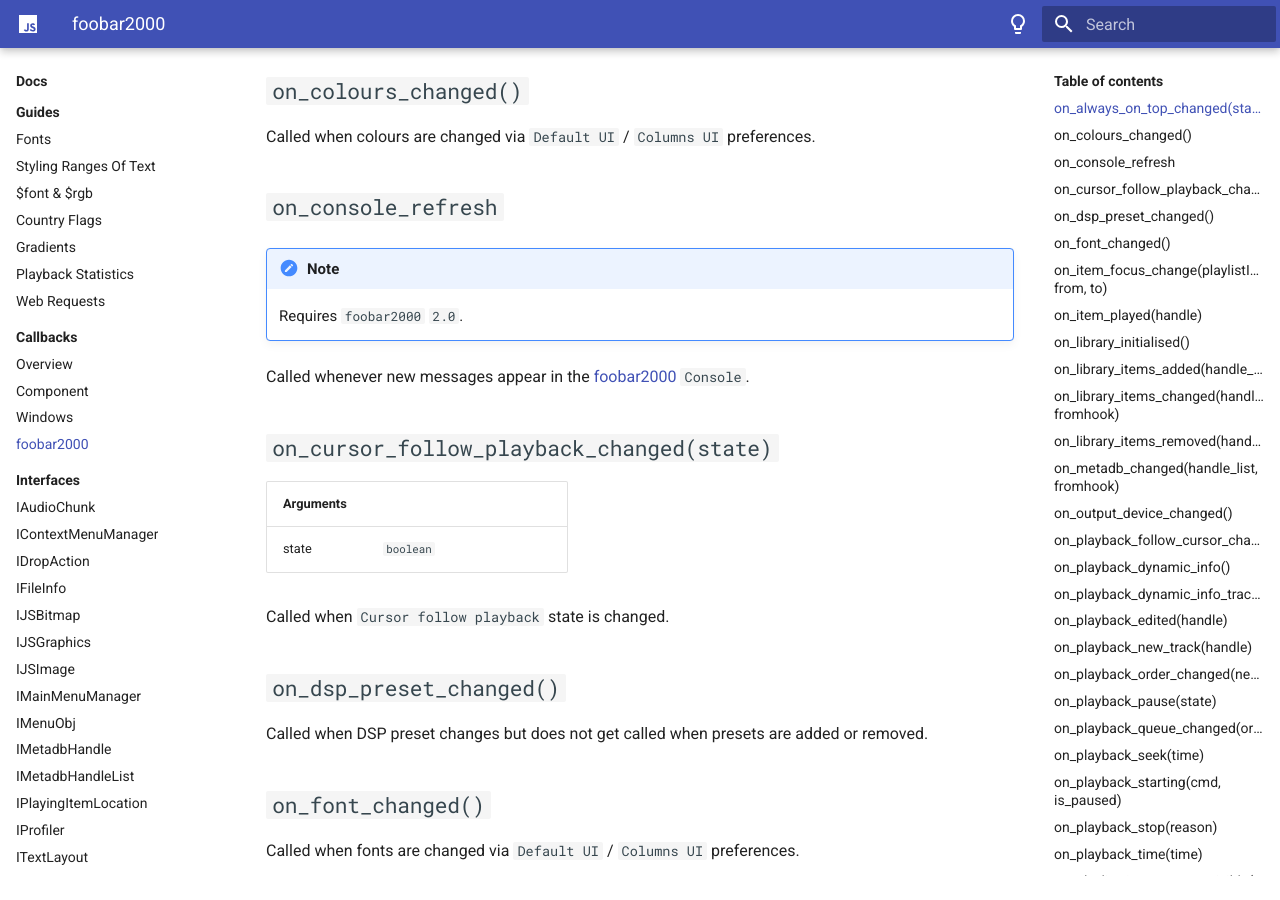
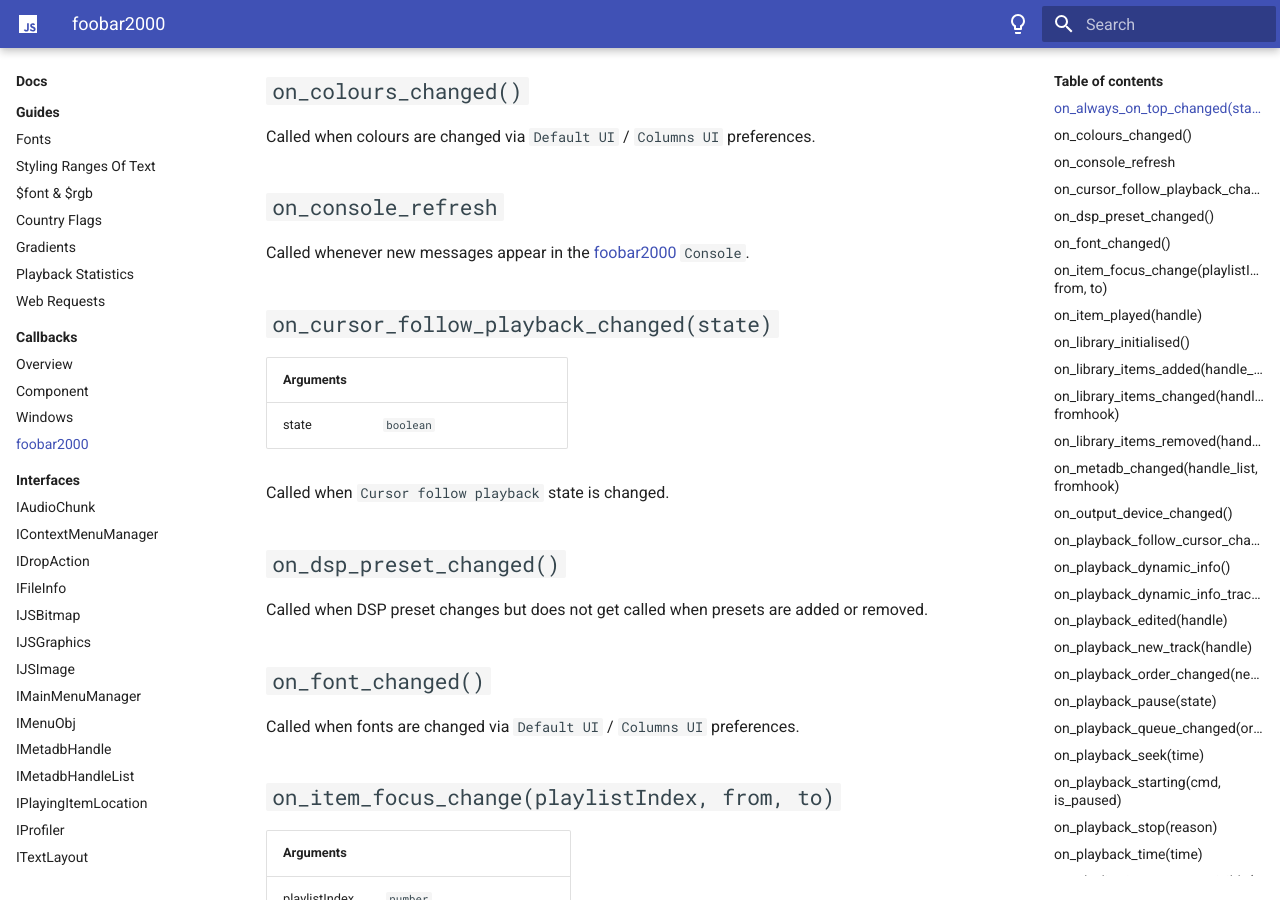
Before and after one commit to jscript-panel/jscript-panel.github.io, an MkDocs documentation site: the page built from docs/docs/callbacks/foobar2000.md, in a window 1280 px wide and 900 px high, scrolled down 395 px. Built offline with MkDocs 1.6.1 and Material for MkDocs 9.7.7, drawn with Linux system fonts in a browser that asks for light colours; some of the changed text lies outside the part shown.

Commit message:
Expect fb2k 2

```diff
--- a/docs/docs/callbacks/foobar2000.md
+++ b/docs/docs/callbacks/foobar2000.md
@@ -9,9 +9,6 @@
 Called when colours are changed via `Default UI` / `Columns UI` preferences.
 
 ## `on_console_refresh`
-!!! note
-	Requires `foobar2000` `2.0`.
-
 Called whenever new messages appear in the [foobar2000](https://www.foobar2000.org) `Console`.
 
 ## `on_cursor_follow_playback_changed(state)`
@@ -52,10 +49,10 @@
 |handle_list|[IMetadbHandleList](../interfaces/IMetadbHandleList.md)|
 
 ## `on_library_items_changed(handle_list, fromhook)`
-||Arguments|||
-|----|---|---|---|
-||handle_list|[IMetadbHandleList](../interfaces/IMetadbHandleList.md)|
-|Requires `foobar2000` `2.0`.|fromhook|`boolean`|`true` if changes comes from `Playback Statistics` or other components that utilise the same DB functionality.
+|Arguments|||
+|---|---|---|
+|handle_list|[IMetadbHandleList](../interfaces/IMetadbHandleList.md)|
+|fromhook|`boolean`|`true` if changes comes from `Playback Statistics` or other components that utilise the same DB functionality.
 
 ## `on_library_items_removed(handle_list)`
 |Arguments|||
```
Also changed, not shown: docs/docs/namespaces/console.md (+0 -6 lines), docs/docs/namespaces/plman.md (+0 -6 lines).
